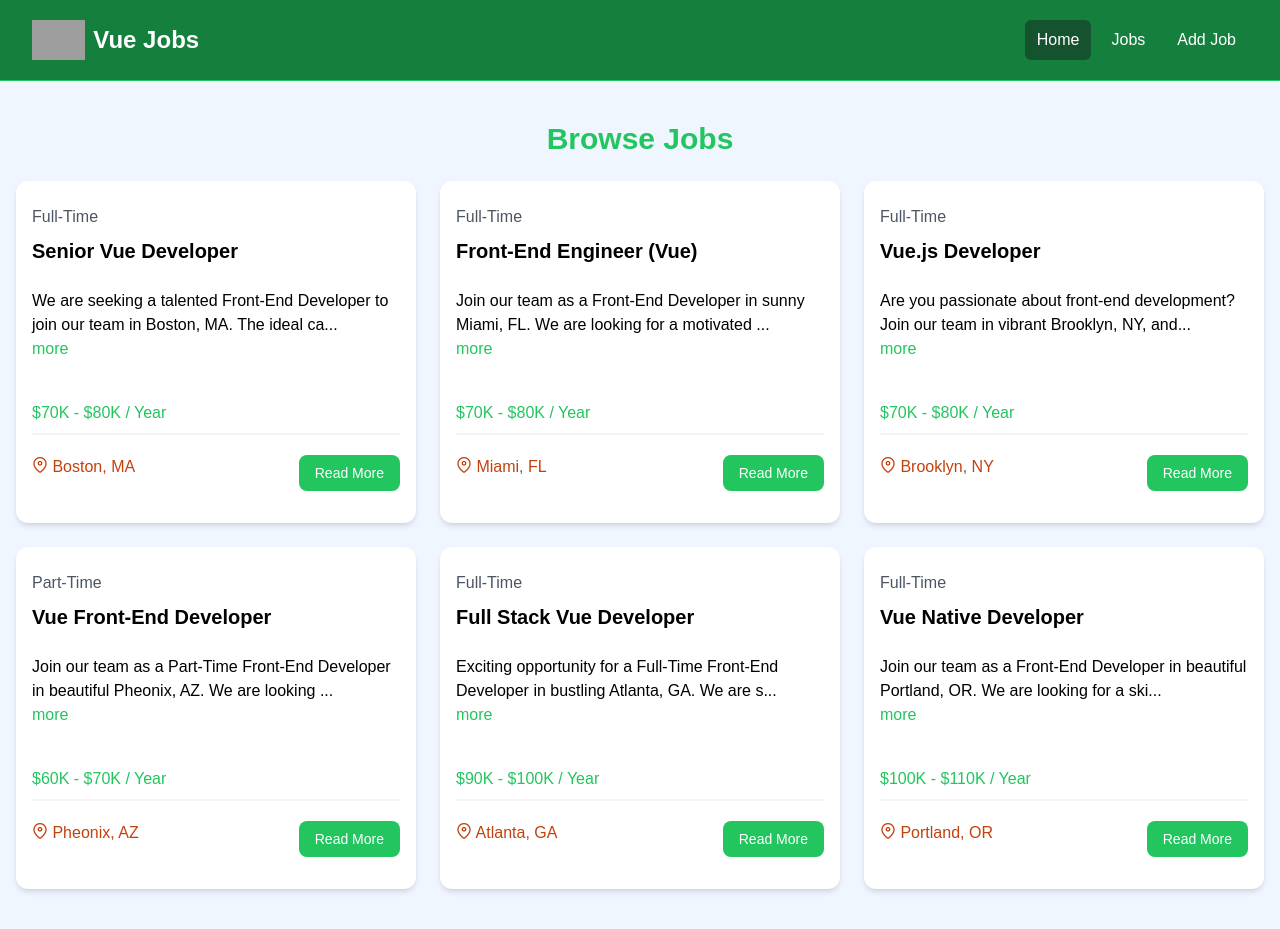
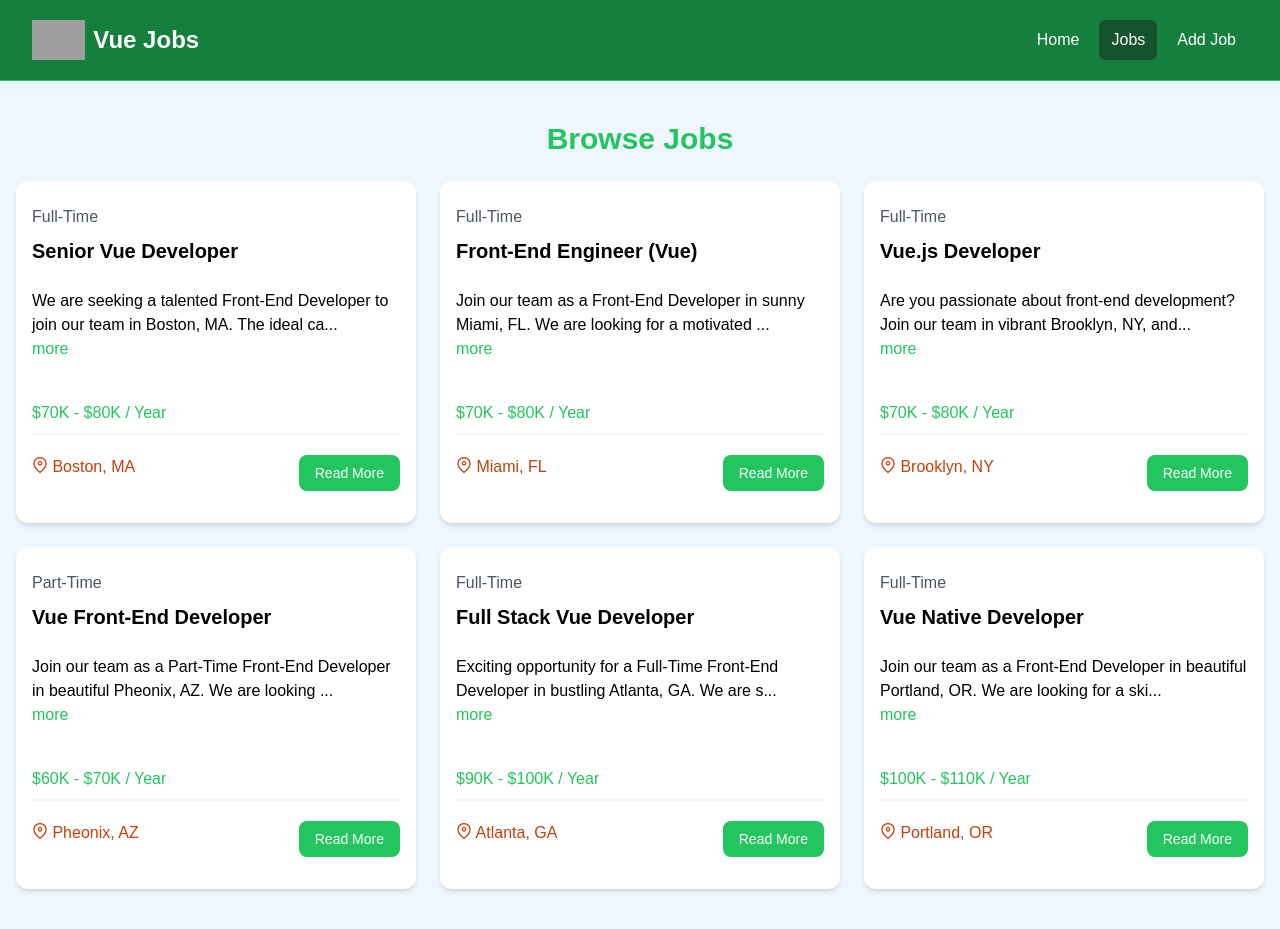
Before and after one commit to igor96SS/laravel-vue-tailwind_example, a Vue app: page /jobs in a window 1280 px wide. Built offline with nearby package versions, Linux system fonts and the light colour scheme; grey boxes are pictures that could not be loaded.

Commit message:
navbar buttons background based on activelink

```diff
--- a/src/components/JobListing.vue
+++ b/src/components/JobListing.vue
@@ -32,7 +32,7 @@
 
               <div class="mb-5">
                 <div>{{truncatedDescription}}</div>
-                <button @click="toggleFullDescription" class="text-green-500 hoover:text-green-600 mb-5">
+                <button @click="toggleFullDescription" class="text-green-500 hover:text-green-600 mb-5">
                   {{ showFullDescription ? 'less' : 'more' }}
                 </button>
 
--- a/src/components/Navbar.vue
+++ b/src/components/Navbar.vue
@@ -1,6 +1,12 @@
 <script setup>
-    import logo from '@/assets/img/logo.png'
-    import { RouterLink } from 'vue-router';
+  import logo from '@/assets/img/logo.png'
+  import { RouterLink, useRoute } from 'vue-router';
+
+
+  const isActiveLink = (routePath) => {
+    const route = useRoute();
+    return route.path === routePath;
+  }
 
 </script>
 
@@ -22,17 +28,17 @@
               <div class="flex space-x-2">
                 <RouterLink
                   to="/"
-                  class="text-white bg-green-900 hover:bg-gray-900 hover:text-white rounded-md px-3 py-2"
+                  :class="[isActiveLink('/') ? 'bg-green-900' : 'hover:bg-gray-900 hover:text-white', 'text-white', 'px-3', 'py-2', 'rounded-md']"
                   >Home</RouterLink
                 >
                 <RouterLink
                   to="/jobs"
-                  class="text-white hover:bg-green-900 hover:text-white rounded-md px-3 py-2"
+                  :class="[isActiveLink('/jobs') ? 'bg-green-900' : 'hover:bg-gray-900 hover:text-white', 'text-white', 'px-3', 'py-2', 'rounded-md']"
                   >Jobs</RouterLink
                 >
                 <RouterLink
                   to="/jobs/add"
-                  class="text-white hover:bg-green-900 hover:text-white rounded-md px-3 py-2"
+                  :class="[isActiveLink('/jobs/add') ? 'bg-green-900' : 'hover:bg-gray-900 hover:text-white', 'text-white', 'px-3', 'py-2', 'rounded-md']"
                   >Add Job</RouterLink>
               </div>
             </div>
```
